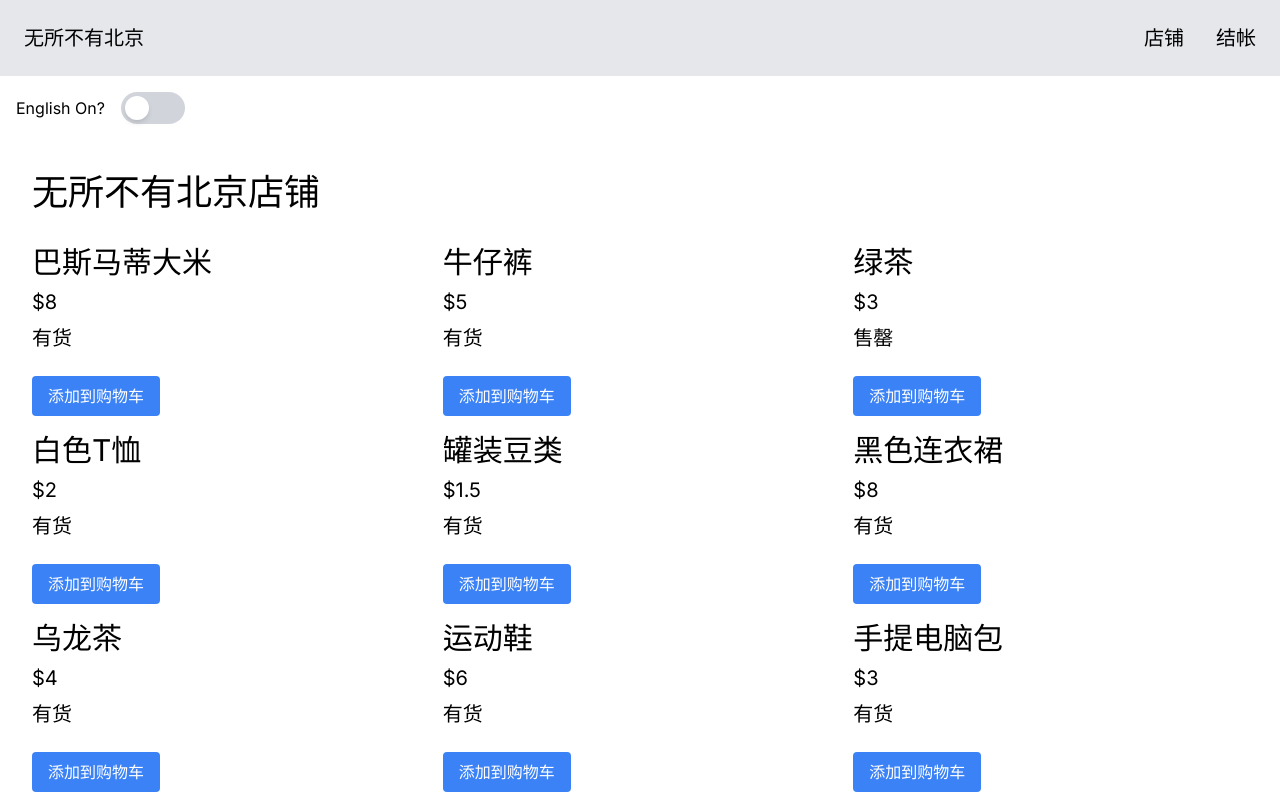
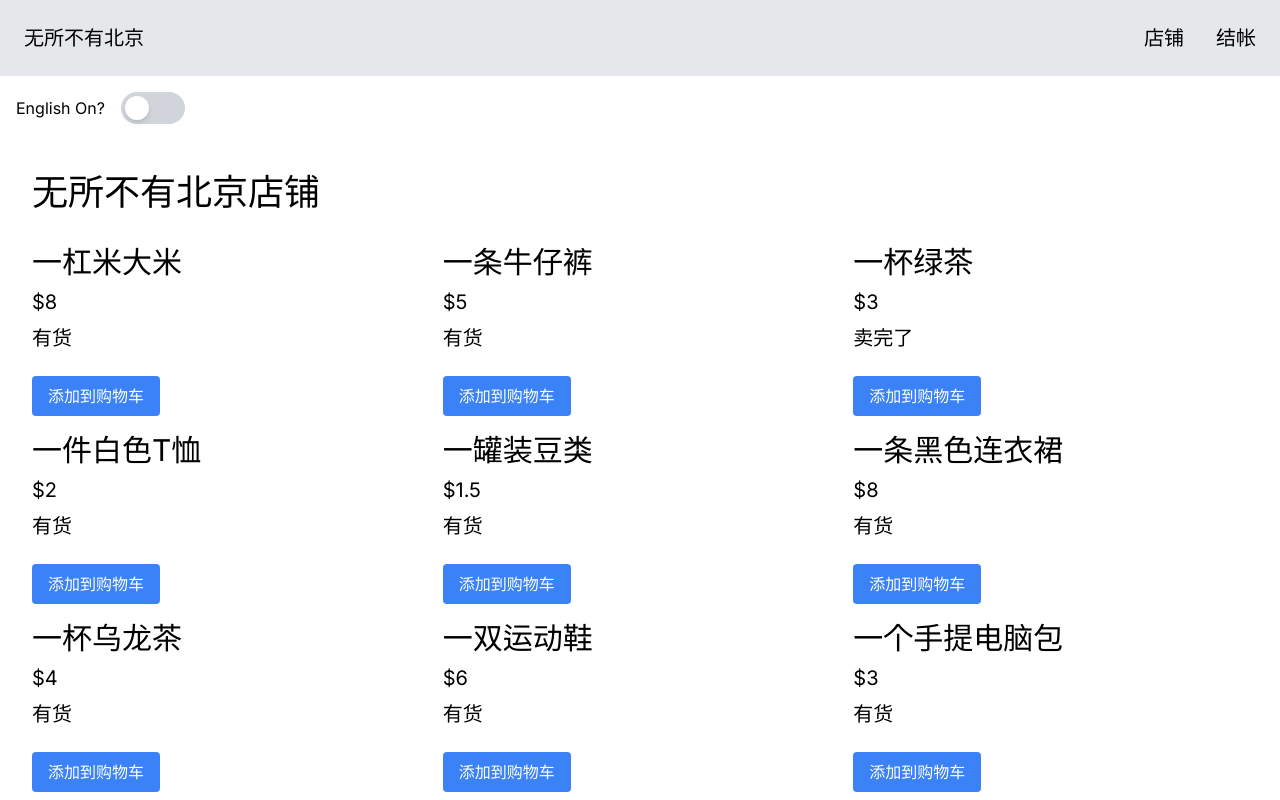
Before and after one commit to Pineappletwo1/Chinese-Shop, a Next.js app in the folder chinese-shop/: page /shop in a window 1280 px wide. Shown: the top 800 px of the page. Built offline with nearby package versions, Linux system fonts and the light colour scheme.

Commit message:
Update page.tsx

```diff
--- a/chinese-shop/src/app/shop/page.tsx
+++ b/chinese-shop/src/app/shop/page.tsx
@@ -15,48 +15,55 @@ interface Product {
 const products: Product[] = [
   {
     id: 1,
-    nameEn: "Basmati Rice",
-    nameCn: "巴斯马蒂大米",
+    nameEn: "Rice",
+    nameCn: "一杠米大米",
     price: 800,
     inStock: true,
   },
-  { id: 2, nameEn: "Jeans", nameCn: "牛仔裤", price: 500, inStock: true },
-  { id: 3, nameEn: "Green Tea", nameCn: "绿茶", price: 300, inStock: false },
+  { id: 2, nameEn: "Jeans", nameCn: "一条牛仔裤", price: 500, inStock: true },
+  { id: 3, nameEn: "Green Tea", nameCn: "一杯绿茶", price: 300, inStock: false },
   {
     id: 4,
     nameEn: "White T-Shirt",
-    nameCn: "白色T恤",
+    nameCn: "一件白色T恤",
     price: 200,
     inStock: true,
   },
   {
     id: 5,
     nameEn: "Canned Beans",
-    nameCn: "罐装豆类",
+    nameCn: "一罐装豆类",
     price: 150,
     inStock: true,
   },
   {
     id: 6,
     nameEn: "Black Dress",
-    nameCn: "黑色连衣裙",
+    nameCn: "一条黑色连衣裙",
     price: 800,
     inStock: true,
   },
-  { id: 7, nameEn: "Oolong Tea", nameCn: "乌龙茶", price: 400, inStock: true },
-  { id: 8, nameEn: "Sneakers", nameCn: "运动鞋", price: 600, inStock: true },
+  { id: 7, nameEn: "Oolong Tea", nameCn: "一杯乌龙茶", price: 400, inStock: true },
+  { id: 8, nameEn: "Sneakers", nameCn: "一双运动鞋", price: 600, inStock: true },
   {
     id: 9,
     nameEn: "Laptop Bag",
-    nameCn: "手提电脑包",
+    nameCn: "一个手提电脑包",
     price: 300,
     inStock: true,
   },
   {
     id: 10,
     nameEn: "Instant Noodles",
-    nameCn: "方便面",
+    nameCn: "一包方便面",
     price: 100,
+    inStock: true,
+  },
+  {
+    id: 11,
+    nameEn: "Hat",
+    nameCn: "一顶帽子🧢",
+    price: "500",
     inStock: true,
   },
 ];
@@ -129,7 +136,7 @@ export default function Shop() {
                     : "Sold Out"
                   : product.inStock
                   ? "有货"
-                  : "售罄"}
+                  : "卖完了"}
               </p>
               <button
                 onClick={() => addToCart(product)}
```
